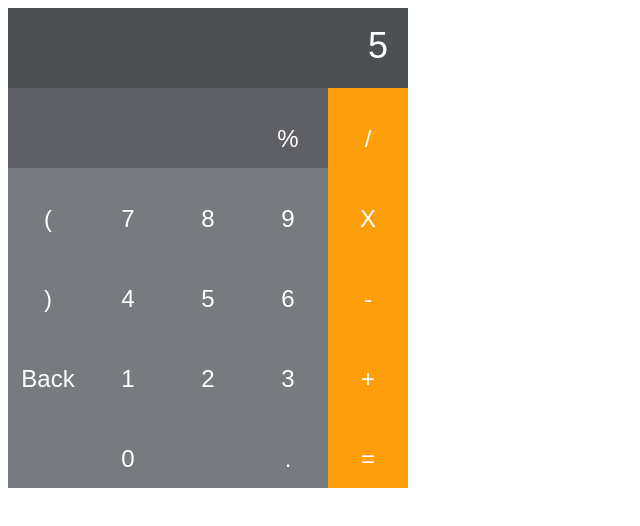
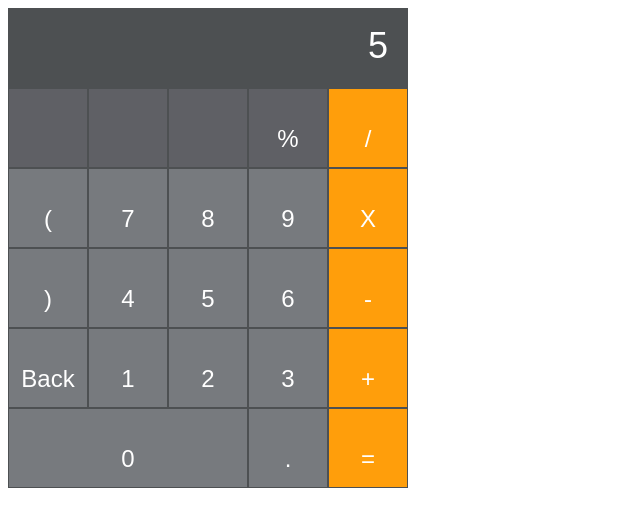
Before and after one commit to tirdesh/SimpleCalculator, a plain HTML site: page index.html in a window 1280 px wide. Both pictures are taken after a click on the element 208 px from the left and 248 px from the top of the page. Shown: the whole page, without its empty margins (0-640 px from the left). Drawn offline with Linux system fonts and the light colour scheme.

Commit message:
added code documentation and border for buttons

```diff
--- a/js/script.js
+++ b/js/script.js
@@ -1,11 +1,16 @@
+// Get the canvas element and its 2d rendering context
 const canvas = document.getElementById("calculator");
 const ctx = canvas.getContext("2d");
+
+// Define button dimensions
 const buttonWidth = 80;
 const buttonHeight = 80;
 
+// Set the canvas width and height based on the button layout
 canvas.width = 5 * buttonWidth;
 canvas.height = 5 * buttonHeight + 80;
 
+// Define the text for buttons
 const buttons = [
     "", "", "", "%", "/",
     "(", "7", "8", "9", "X",
@@ -14,23 +19,35 @@ const buttons = [
     "0", ".", "=",
 ];
 
+// Initialize the expression
 let expression = "";
 
+// Function to draw a button with specified text and width
 function drawButton(x, y, text, width = buttonWidth) {
     ctx.fillStyle = "black";
     if (x >= 4 * buttonWidth) {
         ctx.fillStyle = "#ff9e0b";
     }
-    else if(y===80){
+    else if (y === 80) {
         ctx.fillStyle = "#5f6065";
     }
-    else{
+    else {
         ctx.fillStyle = "#777a7e";
     }
+
+    // Fill the button with a colored background
     ctx.fillRect(x, y, width, buttonHeight);
+
+    // Draw a border for the button
+    ctx.strokeStyle = "#4d5052"; // Set border color to #4d5052
+    ctx.lineWidth = 2; // Set border width
+    ctx.strokeRect(x, y, width, buttonHeight);
+
+    // Set the text color to white
     ctx.fillStyle = "#fff";
+
+    // Set the font for button text
     ctx.font = "24px Arial";
-
 
     // Calculate the text width for centering
     const textWidth = ctx.measureText(text).width;
@@ -40,10 +57,11 @@ function drawButton(x, y, text, width = buttonWidth) {
     // Calculate the text position for vertical centering
     const textY = y + buttonHeight / 1.5 + 6;
 
+    // Draw the button text
     ctx.fillText(text, textX, textY);
 }
 
-
+// Function to draw the calculator interface
 function draw() {
     ctx.clearRect(0, 0, canvas.width, canvas.height);
 
@@ -64,40 +82,67 @@ function draw() {
         else if (buttons[i] === "=" && row === 4) {
             x = 4 * buttonWidth;
         }
+
+        // Draw the button
         drawButton(x, y, buttons[i], adjustedButtonWidth);
     }
+
+    // Draw the expression output
     draw_output();
 }
 
+// Function to draw the expression output
 function draw_output() {
-    ctx.fillStyle = "#4d5052";
+    ctx.fillStyle = "#4d5052"; // Set the background color
     ctx.fillRect(0, 0, canvas.width, 80);
-    ctx.fillStyle = "#fff"; // Set text color to white
+
+    // Set the text color to white
+    ctx.fillStyle = "#fff";
+
+    // Set the font for expression output
     ctx.font = "36px Arial";
-    ctx.textAlign = "right"; // Set text alignment to right
+
+    // Set text alignment to right
+    ctx.textAlign = "right";
+
+    // Calculate the starting position for text
     let a = canvas.width - 20;
-    let b=50;
+    let b = 50;
+
+    // Adjust font and position if expression contains multiple lines
     if (expression.includes("\n")){
-        b=30;
+        b = 30;
         ctx.font = "24px Arial";
     }
+
+    // Split the expression into lines
     const lines = expression.split("\n");
 
     for (let i = 0; i < lines.length; i++) {
-        if (i==1){
+        if (i === 1){
             ctx.font = "36px Arial";
         }
-        ctx.fillText(lines[i], a, b + i * 40); // Adjust the vertical position as needed
+
+        // Draw each line of the expression
+        ctx.fillText(lines[i], a, b + i * 40);
     }
+
+    // Reset text alignment
     ctx.textAlign = "left";
 }
 
+// Add click event listener for button interaction
 canvas.addEventListener("click", (event) => {
     const x = event.clientX - canvas.getBoundingClientRect().left;
     const y = event.clientY - canvas.getBoundingClientRect().top;
+
     if (expression.includes("\n")) {
         expression = expression.split("\n").slice(-1)[0];
     }
+    else if (expression.includes("Invalid Expression")){
+        expression = "";
+    }
+
     if (y >= 80) {
         const row = Math.floor((y - 80) / buttonHeight);
         const col = Math.floor(x / buttonWidth);
@@ -123,9 +168,15 @@ canvas.addEventListener("click", (event) => {
             if (expression.includes("Invalid Expression")){
                 expression = "";
             }
+            else if(expression.includes("\n")){
+                expression = expression.split("\n")[0];
+            }
             else{
                 expression = expression.slice(0, -1);
             }
+        }
+        else if (buttonText === "X"){
+            expression += "*";
         }
         else {
             expression += buttonText;
@@ -134,15 +185,16 @@ canvas.addEventListener("click", (event) => {
     }
 });
 
+// Function to evaluate the expression
 function evalExpression() {
     try {
-        let exp = expression.replace("X", "*");
-        const result = eval(exp);
-        expression = expression+ "\n" + result.toString();
+        const result = eval(expression);
+        expression = expression + "\n" + result.toString();
     } catch (error) {
         expression = "Invalid Expression";
     }
     draw_output();
 }
 
+// Initial rendering of the calculator
 draw();
```
Also changed, not shown: index.html (+3 -0 lines).
